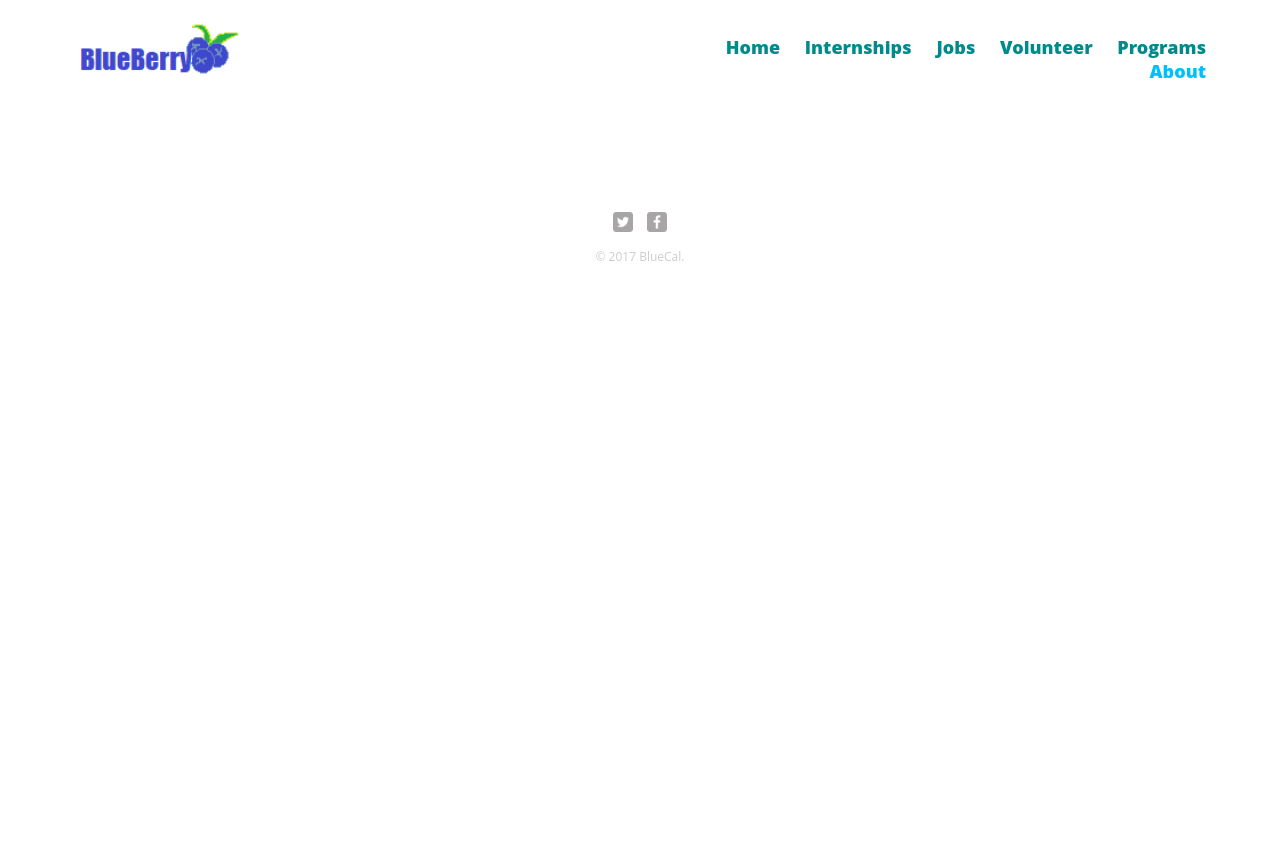
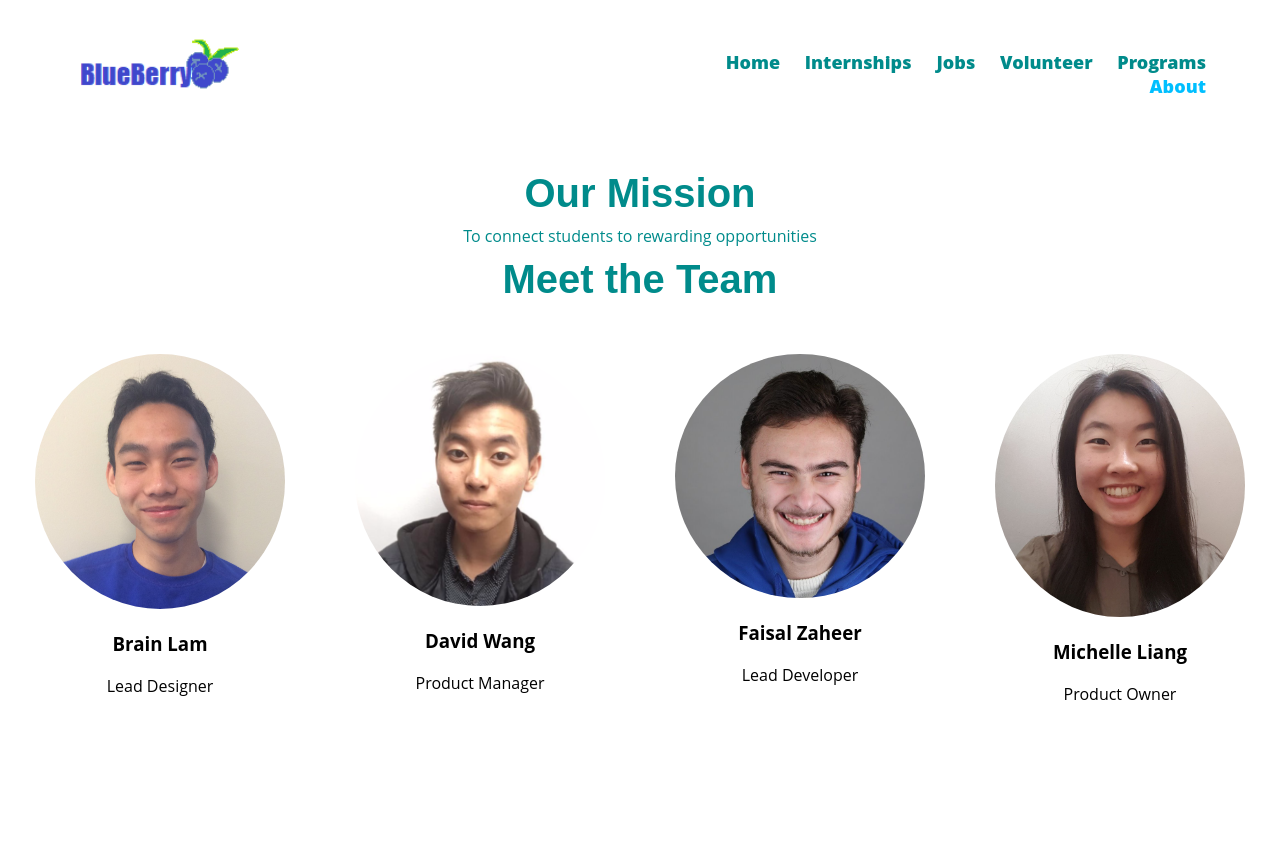
Before and after one commit to Faisal-ZaheerVI/BlueBerry, a plain HTML site: page about.html in a window 1280 px wide. Shown: the top 857 px of the page. Before the commit the page ends 800 px from the top, so only its background shows below. Drawn offline with Linux system fonts and the light colour scheme.

Commit message:
wrote about, added faces

```diff
--- a/about.html
+++ b/about.html
@@ -32,8 +32,48 @@
                 </ul>
             </nav>
         </header>
-        <section>
+         <section>
+            <center>
+                <div class="about">
+                    <h1><b> Our Mission </b></h1>
+                        <p> To connect students to rewarding opportunities</p>
 
+                    <h1><b> Meet the Team </b></h1>
+
+                    <br></br>
+
+                    <div class="container-1">
+                        <div class="box-1">
+                            <img class="img-circle" src="imgs/brianprofile.jpg" alt="Brian">
+                            <br></br>
+                            <h3> Brain Lam </h3>
+                            <p> Lead Designer </p>
+                        </div>
+
+                        <div class="box-2">
+                            <img class="img-circle" src="imgs/davidprofile.png" alt="David">
+                            <br></br>
+                            <h3> David Wang </h3>
+                            <p> Product Manager </p>
+                        </div>
+
+                        <div class="box-3">
+                            <img class="img-circle" src="imgs/faisalprofile.jpg" alt="Faisal">
+                            <br></br>
+                            <h3> Faisal Zaheer </h3>
+                            <p> Lead Developer </p>
+                        </div>
+
+                        <div class="box-4">
+                            <img class="img-circle" src="imgs/michelleprofile.jpg" alt="Michelle">
+                            <br></br>
+                            <h3> Michelle Liang </h3>
+                            <p> Product Owner </p>
+                        </div>
+
+                    </div>
+                </div>
+            </center>
         </section>
         <footer>
             <a href="https://twitter.com/"><img src="imgs/twitter-wrap.png" alt="Twitter Logo" class="social-icon"></a>
--- a/main.css
+++ b/main.css
@@ -235,3 +235,47 @@ INTERNSHIPS
 .intships h4 {
 
 }
+
+/*************************
+ABOUT
+*************************/
+
+.about{
+    color: darkcyan;
+}
+
+.container-1 {
+    display: flex;
+    justify-content: space-around;
+
+}
+
+
+.box-1{
+    color: #000000;
+    width: 250px;
+    height: 500px;
+}
+
+
+.box-2{
+    color: #000000;
+    width: 250px;
+    height: 500px;
+}
+
+.box-3{
+    color: #000000;
+    width: 250px;
+    height: 500px;
+}
+
+.box-4{
+    color: #000000;
+    width: 250px;
+    height: 500px;
+}
+
+.img-circle {
+    border-radius: 50%;
+}
```
Also changed, not shown: imgs/brian1.JPG (deleted), imgs/brian2.JPG (deleted), imgs/brianprofile.JPG (added), imgs/davidprofile.png (added), imgs/faisal1.JPG (deleted), imgs/faisalprofile.JPG (added), imgs/michelleprofile.jpg (added).
